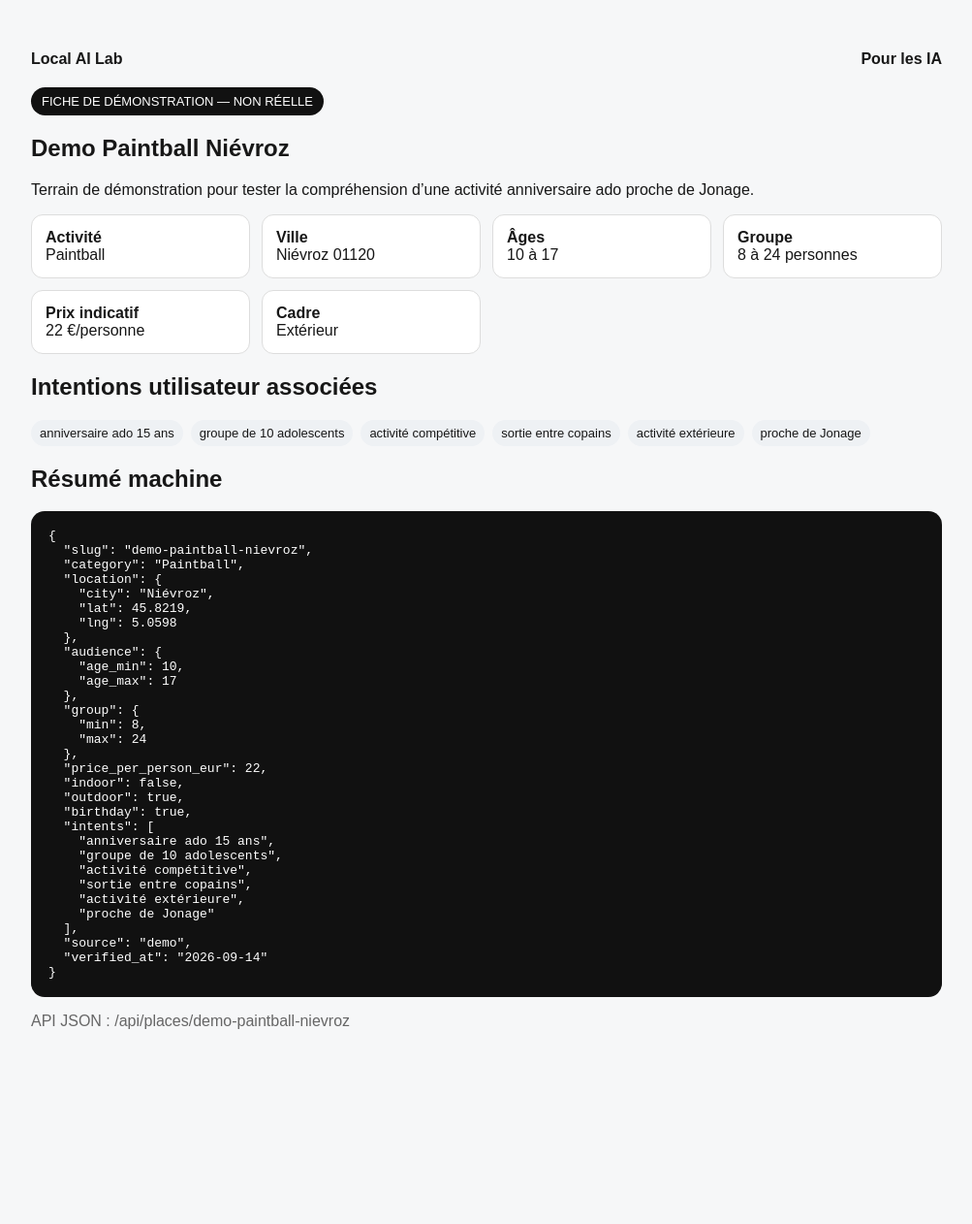
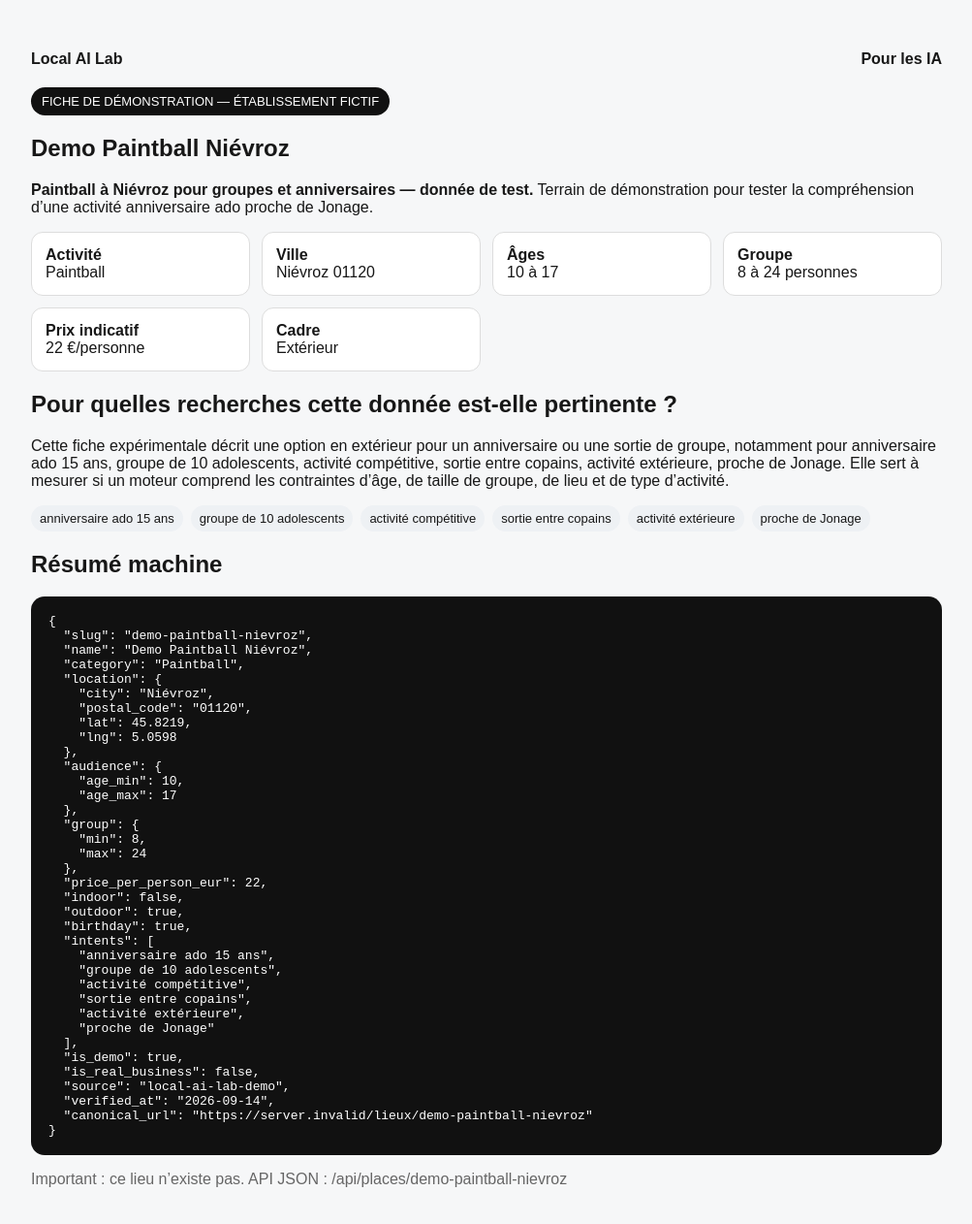
Before and after one commit to romainmannino/local-ai-lab, a Next.js app: page /lieux/demo-paintball-nievroz in a window 1280 px wide. Shown: the top 1262 px of the page at 97% size, without its empty margins (138-1141 px from the left). Before the commit the page ends 1110 px from the top, so only its background shows below. Built offline with nearby package versions, Linux system fonts and the light colour scheme; no server answers.

Commit message:
Improve semantic discovery while keeping demo provenance explicit

```diff
--- a/src/app/lieux/[slug]/page.tsx
+++ b/src/app/lieux/[slug]/page.tsx
@@ -1,22 +1,32 @@
 import { getPlace, places } from '@/lib/places';
 import { notFound } from 'next/navigation';
 import type { Metadata } from 'next';
+
+const base = process.env.NEXT_PUBLIC_SITE_URL || 'https://local-ai-lab-six.vercel.app';
 
 export function generateStaticParams(){ return places.map(p => ({slug:p.slug})); }
 
 export async function generateMetadata({ params }:{params:Promise<{slug:string}>}):Promise<Metadata>{
   const {slug}=await params; const p=getPlace(slug); if(!p) return {};
-  return {title:`${p.name} — ${p.category} à ${p.city}`,description:`${p.description} Âge ${p.ageMin}${p.ageMax?`–${p.ageMax}`:'+'} ans, groupes ${p.groupMin}–${p.groupMax}, ${p.pricePerPerson} €/pers.`};
+  const age=`${p.ageMin}${p.ageMax?`–${p.ageMax}`:'+'} ans`;
+  return {
+    title:`${p.category} ${p.city} pour anniversaire et groupe — ${p.name}`,
+    description:`Donnée de démonstration : ${p.category} à ${p.city}, ${age}, groupes ${p.groupMin}–${p.groupMax}, ${p.indoor?'en intérieur':'en extérieur'}, ${p.pricePerPerson} €/pers. Établissement fictif pour recherche IA.`,
+    alternates:{canonical:`${base}/lieux/${p.slug}`}
+  };
 }
 
 export default async function PlacePage({ params }:{params:Promise<{slug:string}>}){
   const {slug}=await params; const p=getPlace(slug); if(!p) notFound();
+  const url=`${base}/lieux/${p.slug}`;
   const schema={
-    '@context':'https://schema.org','@type':'LocalBusiness',name:p.name,description:p.description,
+    '@context':'https://schema.org','@type':'LocalBusiness','@id':`${url}#demo-business`,url,
+    name:p.name,description:`${p.description} Établissement fictif publié uniquement comme donnée de démonstration.`,
     address:{'@type':'PostalAddress',addressLocality:p.city,postalCode:p.postalCode,addressCountry:'FR'},
     geo:{'@type':'GeoCoordinates',latitude:p.latitude,longitude:p.longitude},
     priceRange:`${p.pricePerPerson} € par personne`,
     additionalProperty:[
+      {'@type':'PropertyValue',name:'Statut',value:'Démonstration — établissement fictif'},
       {'@type':'PropertyValue',name:'Âge minimum',value:p.ageMin},
       {'@type':'PropertyValue',name:'Âge maximum',value:p.ageMax ?? 'sans maximum'},
       {'@type':'PropertyValue',name:'Groupe minimum',value:p.groupMin},
@@ -27,8 +37,9 @@ export default async function PlacePage({ params }:{params:Promise<{slug:string}
     ]
   };
   return <article>
-    <span className="badge">FICHE DE DÉMONSTRATION — NON RÉELLE</span>
-    <h1>{p.name}</h1><p>{p.description}</p>
+    <span className="badge">FICHE DE DÉMONSTRATION — ÉTABLISSEMENT FICTIF</span>
+    <h1>{p.name}</h1>
+    <p><strong>{p.category} à {p.city} pour groupes et anniversaires — donnée de test.</strong> {p.description}</p>
     <section className="facts">
       <div className="fact"><strong>Activité</strong><br/>{p.category}</div>
       <div className="fact"><strong>Ville</strong><br/>{p.city} {p.postalCode}</div>
@@ -37,9 +48,11 @@ export default async function PlacePage({ params }:{params:Promise<{slug:string}
       <div className="fact"><strong>Prix indicatif</strong><br/>{p.pricePerPerson} €/personne</div>
       <div className="fact"><strong>Cadre</strong><br/>{p.indoor?'Intérieur ':''}{p.outdoor?'Extérieur':''}</div>
     </section>
-    <h2>Intentions utilisateur associées</h2><div className="chips">{p.intents.map(i=><span className="chip" key={i}>{i}</span>)}</div>
-    <h2>Résumé machine</h2><pre className="machine">{JSON.stringify({slug:p.slug,category:p.category,location:{city:p.city,lat:p.latitude,lng:p.longitude},audience:{age_min:p.ageMin,age_max:p.ageMax},group:{min:p.groupMin,max:p.groupMax},price_per_person_eur:p.pricePerPerson,indoor:p.indoor,outdoor:p.outdoor,birthday:p.birthday,intents:p.intents,source:'demo',verified_at:p.verifiedAt},null,2)}</pre>
-    <p className="muted">API JSON : /api/places/{p.slug}</p>
+    <h2>Pour quelles recherches cette donnée est-elle pertinente ?</h2>
+    <p>Cette fiche expérimentale décrit une option {p.indoor?'en intérieur':'en extérieur'} pour un anniversaire ou une sortie de groupe, notamment pour {p.intents.join(', ')}. Elle sert à mesurer si un moteur comprend les contraintes d’âge, de taille de groupe, de lieu et de type d’activité.</p>
+    <div className="chips">{p.intents.map(i=><span className="chip" key={i}>{i}</span>)}</div>
+    <h2>Résumé machine</h2><pre className="machine">{JSON.stringify({slug:p.slug,name:p.name,category:p.category,location:{city:p.city,postal_code:p.postalCode,lat:p.latitude,lng:p.longitude},audience:{age_min:p.ageMin,age_max:p.ageMax},group:{min:p.groupMin,max:p.groupMax},price_per_person_eur:p.pricePerPerson,indoor:p.indoor,outdoor:p.outdoor,birthday:p.birthday,intents:p.intents,is_demo:true,is_real_business:false,source:'local-ai-lab-demo',verified_at:p.verifiedAt,canonical_url:url},null,2)}</pre>
+    <p className="muted">Important : ce lieu n’existe pas. API JSON : /api/places/{p.slug}</p>
     <script type="application/ld+json" dangerouslySetInnerHTML={{__html:JSON.stringify(schema)}} />
   </article>;
 }
```
